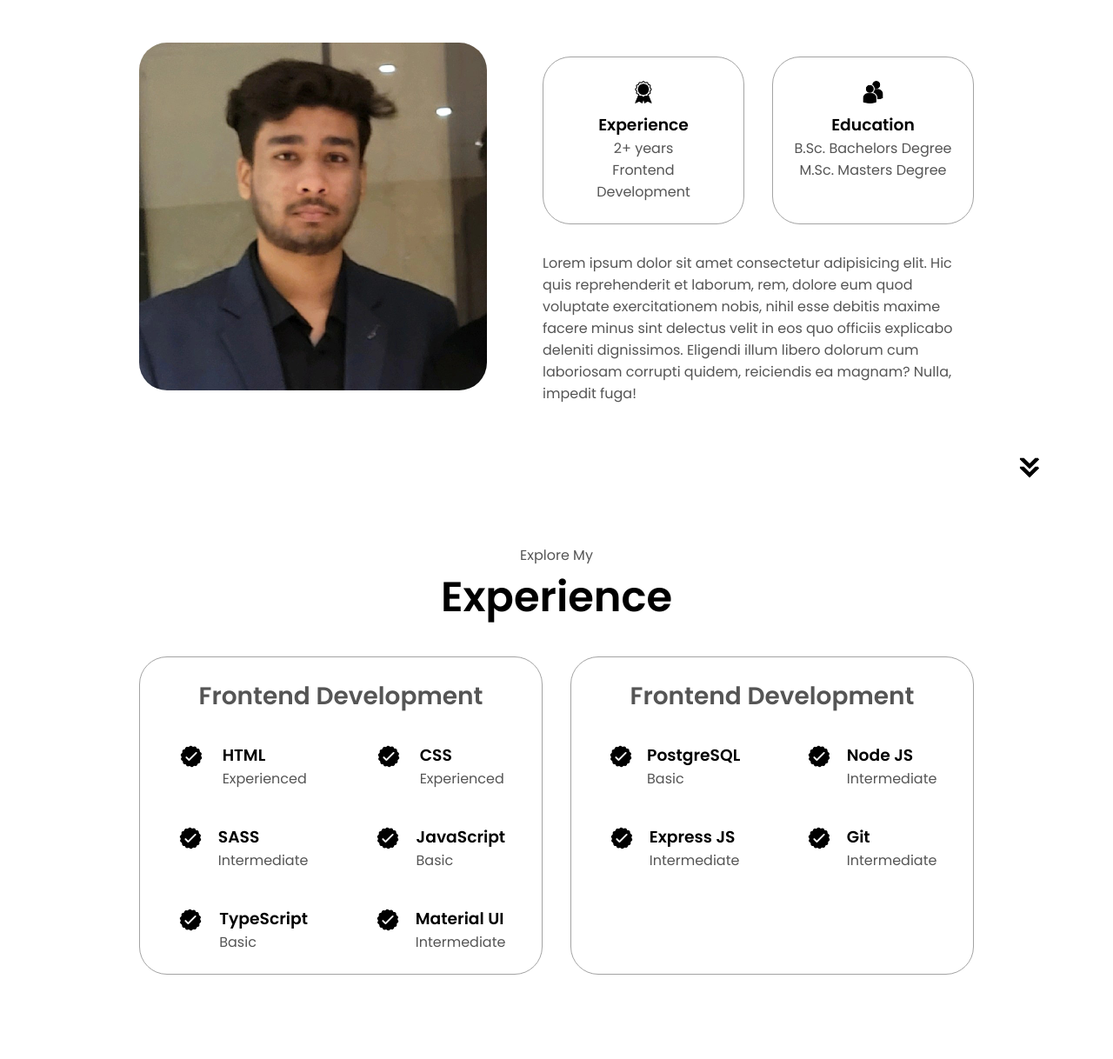
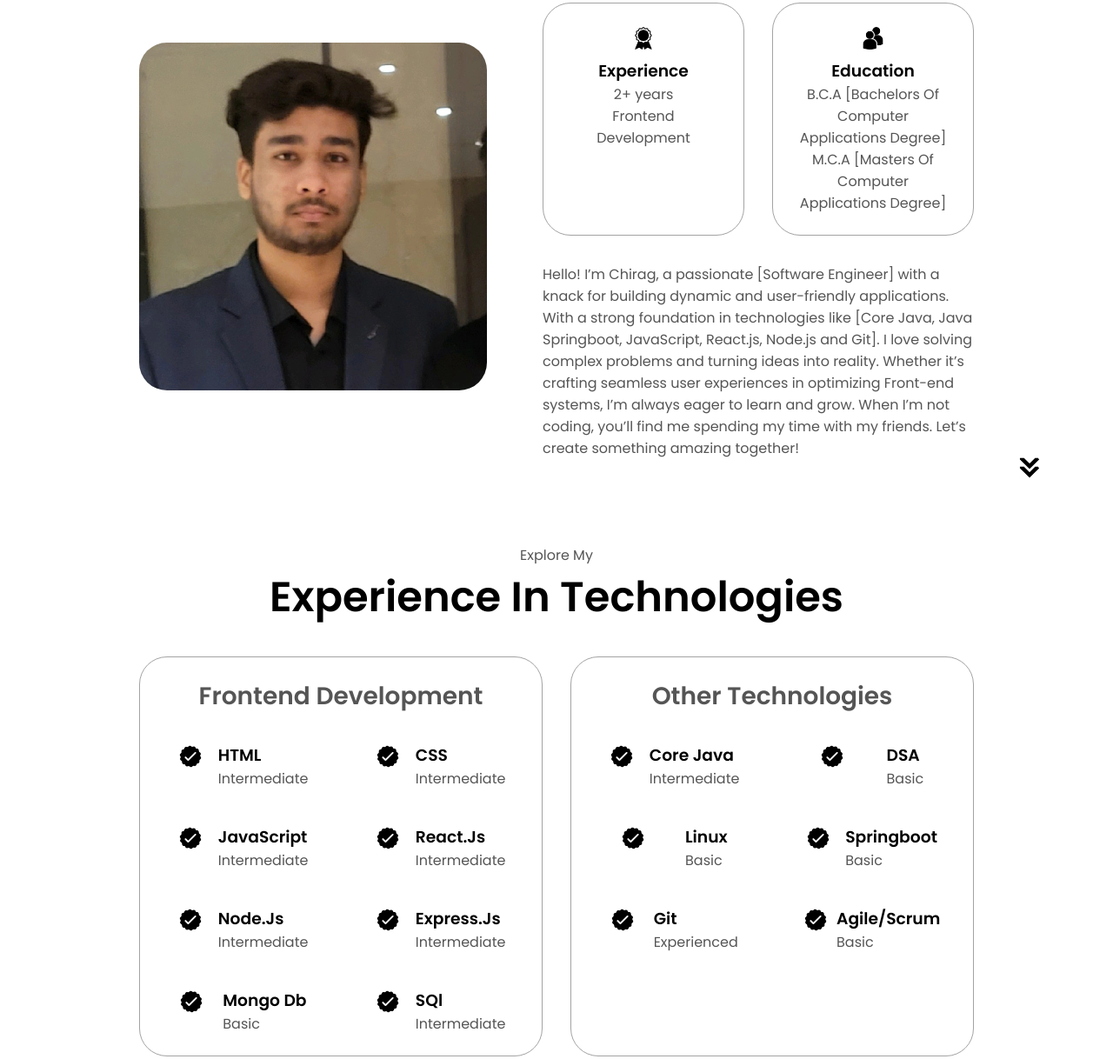
Before and after one commit to SorcererChiragsingh/My-Responsive-Portfolio, a plain HTML site: page index.html in a window 1280 px wide. Shown: the part 1070-2288 px from the top of the page at 87% size. Drawn offline with Linux system fonts and the light colour scheme.

Commit message:
Add Projects and contact info

```diff
--- a/index.html
+++ b/index.html
@@ -102,17 +102,15 @@
                   class="icon"
                 />
                 <h3>Education</h3>
-                <p>B.Sc. Bachelors Degree<br />M.Sc. Masters Degree</p>
+                <p>B.C.A [Bachelors Of Computer Applications Degree]<br />M.C.A [Masters Of Computer Applications Degree]</p>
               </div>
             </div>
             <div class="text-container">
               <p>
-                Lorem ipsum dolor sit amet consectetur adipisicing elit. Hic quis
-                reprehenderit et laborum, rem, dolore eum quod voluptate
-                exercitationem nobis, nihil esse debitis maxime facere minus sint
-                delectus velit in eos quo officiis explicabo deleniti dignissimos.
-                Eligendi illum libero dolorum cum laboriosam corrupti quidem,
-                reiciendis ea magnam? Nulla, impedit fuga!
+                Hello! I’m Chirag, a passionate [Software Engineer] with a knack for building dynamic and user-friendly applications.
+                With a strong foundation in technologies like [Core Java, Java Springboot, JavaScript, React.js, Node.js and Git]. I love solving complex problems and turning ideas into reality.
+                Whether it’s crafting seamless user experiences in optimizing Front-end systems, I’m always eager to learn and grow. When I’m not coding, you’ll find me spending my time with my friends.
+                Let’s create something amazing together!
               </p>
             </div>
           </div>
@@ -126,7 +124,7 @@
       </section>
       <section id="experience">
         <p class="section__text__p1">Explore My</p>
-        <h1 class="title">Experience</h1>
+        <h1 class="title">Experience In Technologies</h1>
         <div class="experience-details-container">
           <div class="about-containers">
             <div class="details-container">
@@ -140,7 +138,7 @@
                   />
                   <div>
                     <h3>HTML</h3>
-                    <p>Experienced</p>
+                    <p>Intermediate</p>
                   </div>
                 </article>
                 <article>
@@ -151,17 +149,6 @@
                   />
                   <div>
                     <h3>CSS</h3>
-                    <p>Experienced</p>
-                  </div>
-                </article>
-                <article>
-                  <img
-                    src="./assets/checkmark.png"
-                    alt="Experience icon"
-                    class="icon"
-                  />
-                  <div>
-                    <h3>SASS</h3>
                     <p>Intermediate</p>
                   </div>
                 </article>
@@ -173,6 +160,50 @@
                   />
                   <div>
                     <h3>JavaScript</h3>
+                    <p>Intermediate</p>
+                  </div>
+                </article>
+                <article>
+                  <img
+                    src="./assets/checkmark.png"
+                    alt="Experience icon"
+                    class="icon"
+                  />
+                  <div>
+                    <h3>React.Js</h3>
+                    <p>Intermediate</p>
+                  </div>
+                </article>
+                <article>
+                  <img
+                    src="./assets/checkmark.png"
+                    alt="Experience icon"
+                    class="icon"
+                  />
+                  <div>
+                    <h3>Node.Js</h3>
+                    <p>Intermediate</p>
+                  </div>
+                </article>
+                <article>
+                  <img
+                    src="./assets/checkmark.png"
+                    alt="Experience icon"
+                    class="icon"
+                  />
+                  <div>
+                    <h3>Express.Js</h3>
+                    <p>Intermediate</p>
+                  </div>
+                </article>
+                <article>
+                  <img
+                    src="./assets/checkmark.png"
+                    alt="Experience icon"
+                    class="icon"
+                  />
+                  <div>
+                    <h3>Mongo Db</h3>
                     <p>Basic</p>
                   </div>
                 </article>
@@ -183,7 +214,34 @@
                     class="icon"
                   />
                   <div>
-                    <h3>TypeScript</h3>
+                    <h3>SQl</h3>
+                    <p>Intermediate</p>
+                  </div>
+                </article>
+              </div>
+            </div>
+            <div class="details-container">
+              <h2 class="experience-sub-title">Other Technologies</h2>
+              <div class="article-container">
+                <article>
+                  <img
+                    src="./assets/checkmark.png"
+                    alt="Experience icon"
+                    class="icon"
+                  />
+                  <div>
+                    <h3>Core Java</h3>
+                    <p>Intermediate</p>
+                  </div>
+                </article>
+                <article>
+                  <img
+                    src="./assets/checkmark.png"
+                    alt="Experience icon"
+                    class="icon"
+                  />
+                  <div>
+                    <h3>DSA</h3>
                     <p>Basic</p>
                   </div>
                 </article>
@@ -194,23 +252,7 @@
                     class="icon"
                   />
                   <div>
-                    <h3>Material UI</h3>
-                    <p>Intermediate</p>
-                  </div>
-                </article>
-              </div>
-            </div>
-            <div class="details-container">
-              <h2 class="experience-sub-title">Frontend Development</h2>
-              <div class="article-container">
-                <article>
-                  <img
-                    src="./assets/checkmark.png"
-                    alt="Experience icon"
-                    class="icon"
-                  />
-                  <div>
-                    <h3>PostgreSQL</h3>
+                    <h3>Linux</h3>
                     <p>Basic</p>
                   </div>
                 </article>
@@ -221,19 +263,8 @@
                     class="icon"
                   />
                   <div>
-                    <h3>Node JS</h3>
-                    <p>Intermediate</p>
-                  </div>
-                </article>
-                <article>
-                  <img
-                    src="./assets/checkmark.png"
-                    alt="Experience icon"
-                    class="icon"
-                  />
-                  <div>
-                    <h3>Express JS</h3>
-                    <p>Intermediate</p>
+                    <h3>Springboot</h3>
+                    <p>Basic</p>
                   </div>
                 </article>
                 <article>
@@ -244,7 +275,18 @@
                   />
                   <div>
                     <h3>Git</h3>
-                    <p>Intermediate</p>
+                    <p>Experienced</p>
+                  </div>
+                </article>
+                <article>
+                  <img
+                    src="./assets/checkmark.png"
+                    alt="Experience icon"
+                    class="icon"
+                  />
+                  <div>
+                    <h3>Agile/Scrum </h3>
+                    <p>Basic</p>
                   </div>
                 </article>
               </div>
@@ -271,17 +313,17 @@
                   class="project-img"
                 />
               </div>
-              <h2 class="experience-sub-title project-title">Project One</h2>
+              <h2 class="experience-sub-title project-title">Feedback UI</h2>
               <div class="btn-container">
                 <button
                   class="btn btn-color-2 project-btn"
-                  onclick="location.href='https://github.com/'"
+                  onclick="location.href='https://github.com/SorcererChiragsingh/Web-Development-Projects/tree/main/29-Feedback%20UI%20Design'"
                 >
                   Github
                 </button>
                 <button
                   class="btn btn-color-2 project-btn"
-                  onclick="location.href='https://github.com/'"
+                  onclick="location.href='https://sorcererchiragsingh.github.io/Web-Development-Projects/29-Feedback%20UI%20Design'"
                 >
                   Live Demo
                 </button>
@@ -295,17 +337,17 @@
                   class="project-img"
                 />
               </div>
-              <h2 class="experience-sub-title project-title">Project Two</h2>
+              <h2 class="experience-sub-title project-title">Memory Matching Game</h2>
               <div class="btn-container">
                 <button
                   class="btn btn-color-2 project-btn"
-                  onclick="location.href='https://github.com/'"
+                  onclick="location.href='https://github.com/SorcererChiragsingh/Web-Development-Projects/tree/main/28-Memory%20Matching%20Game'"
                 >
                   Github
                 </button>
                 <button
                   class="btn btn-color-2 project-btn"
-                  onclick="location.href='https://github.com/'"
+                  onclick="location.href='https://sorcererchiragsingh.github.io/Web-Development-Projects/28-Memory%20Matching%20Game'"
                 >
                   Live Demo
                 </button>
@@ -319,17 +361,17 @@
                   class="project-img"
                 />
               </div>
-              <h2 class="experience-sub-title project-title">Project Three</h2>
+              <h2 class="experience-sub-title project-title">Drawing App</h2>
               <div class="btn-container">
                 <button
                   class="btn btn-color-2 project-btn"
-                  onclick="location.href='https://github.com/'"
+                  onclick="location.href='https://github.com/SorcererChiragsingh/Web-Development-Projects/tree/main/25-Drawing%20App'"
                 >
                   Github
                 </button>
                 <button
                   class="btn btn-color-2 project-btn"
-                  onclick="location.href='https://github.com/'"
+                  onclick="location.href='https://sorcererchiragsingh.github.io/Web-Development-Projects/25-Drawing%20App'"
                 >
                   Live Demo
                 </button>
@@ -348,22 +390,27 @@
         <p class="section__text__p1">Get in Touch</p>
         <h1 class="title">Contact Me</h1>
         <div class="contact-info-upper-container">
+
           <div class="contact-info-container">
             <img
               src="./assets/email.png"
               alt="Email icon"
               class="icon contact-icon email-icon"
             />
-            <p><a href="mailto:examplemail@gmail.com">Example@gmail.com</a></p>
+            <p><a href="mailto:chiragsingh9868@gmail.com">chiragsingh9868@gmail.com</a></p>
           </div>
+
           <div class="contact-info-container">
             <img
               src="./assets/linkedin.png"
               alt="LinkedIn icon"
               class="icon contact-icon"
             />
-            <p><a href="https://www.linkedin.com">LinkedIn</a></p>
+            <p>
+              <a href="https://www.linkedin.com/in/chirag-singh-148993279/" target="_blank" rel="noopener noreferrer">chirag</a>
+            </p>
           </div>
+
         </div>
       </section>
       <footer>
```
Also changed, not shown: assets/project-1.png, assets/project-2.png, assets/project-3.png.
